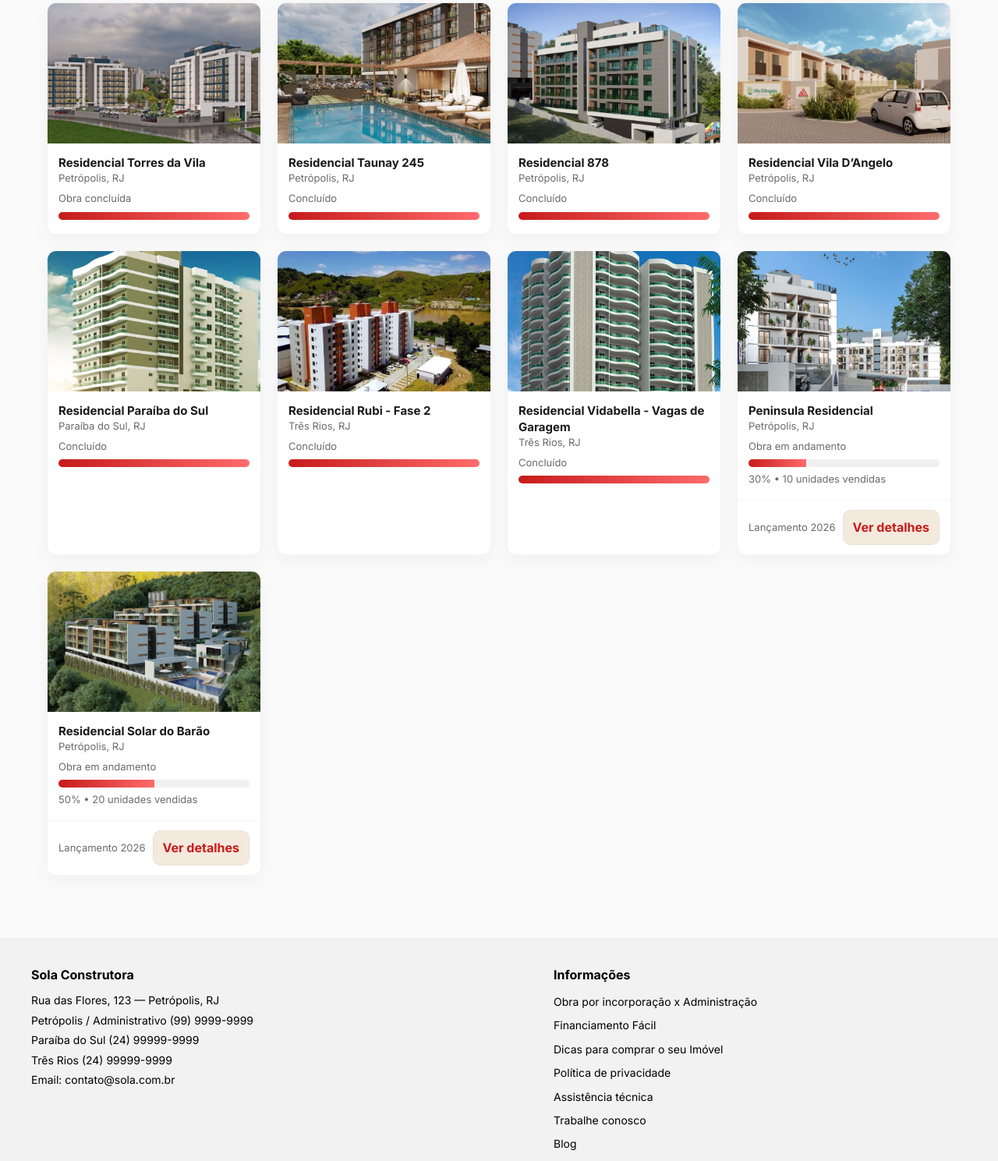
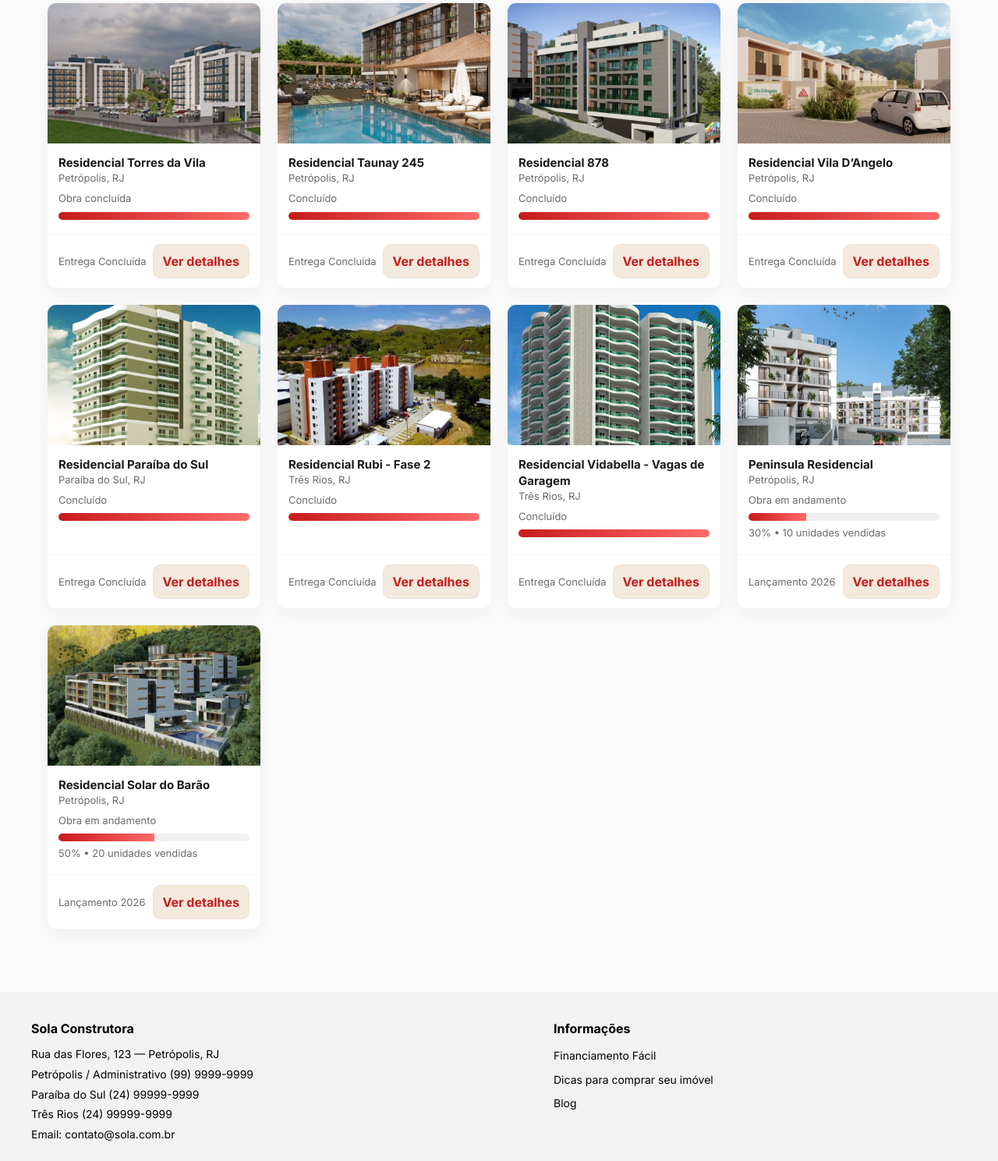
Before and after one commit to primewebsites/Sola, a plain HTML site: page empreendimentos.html in a window 1280 px wide. Shown: the part 796-2285 px from the top of the page at 78% size. Drawn offline with Linux system fonts and the light colour scheme.

Commit message:
Update empreendimentos.html

```diff
--- a/empreendimentos.html
+++ b/empreendimentos.html
@@ -145,6 +145,10 @@
               <div class="progress"><span style="width:100%"></span></div>
             </div>
           </div>
+          <div class="card-footer">
+            <div class="small muted">Entrega Concluída</div>
+            <a class="secondary-btn" href="#">Ver detalhes</a>
+          </div>
         </article>
 
         <article class="card realizados" role="listitem">
@@ -158,6 +162,10 @@
               <div class="small muted">Concluído</div>
               <div class="progress"><span style="width:100%"></span></div>
             </div>
+          </div>
+          <div class="card-footer">
+            <div class="small muted">Entrega Concluída</div>
+            <a class="secondary-btn" href="#">Ver detalhes</a>
           </div>
         </article>
 
@@ -173,6 +181,10 @@
               <div class="progress"><span style="width:100%"></span></div>
             </div>
           </div>
+          <div class="card-footer">
+            <div class="small muted">Entrega Concluída</div>
+            <a class="secondary-btn" href="#">Ver detalhes</a>
+          </div>
         </article>
 
         <article class="card realizados" role="listitem">
@@ -186,6 +198,10 @@
               <div class="small muted">Concluído</div>
               <div class="progress"><span style="width:100%"></span></div>
             </div>
+          </div>
+          <div class="card-footer">
+            <div class="small muted">Entrega Concluída</div>
+            <a class="secondary-btn" href="#">Ver detalhes</a>
           </div>
         </article>
 
@@ -201,6 +217,10 @@
               <div class="progress"><span style="width:100%"></span></div>
             </div>
           </div>
+          <div class="card-footer">
+            <div class="small muted">Entrega Concluída</div>
+            <a class="secondary-btn" href="#">Ver detalhes</a>
+          </div>
         </article>
 
         <article class="card realizados" role="listitem">
@@ -215,6 +235,10 @@
               <div class="progress"><span style="width:100%"></span></div>
             </div>
           </div>
+          <div class="card-footer">
+            <div class="small muted">Entrega Concluída</div>
+            <a class="secondary-btn" href="#">Ver detalhes</a>
+          </div>
         </article>
 
         <article class="card realizados" role="listitem">
@@ -228,6 +252,10 @@
               <div class="small muted">Concluído</div>
               <div class="progress"><span style="width:100%"></span></div>
             </div>
+          </div>
+          <div class="card-footer">
+            <div class="small muted">Entrega Concluída</div>
+            <a class="secondary-btn" href="#">Ver detalhes</a>
           </div>
         </article>
 
@@ -287,13 +315,9 @@
       </div>
       <div class="footer-links">
         <h4>Informações</h4>
-         <ul>
-          <li><a href="#">Obra por incorporação x Administração</a></li>
+        <ul>
           <li><a href="#">Financiamento Fácil</a></li>
-          <li><a href="#">Dicas para comprar o seu Imóvel</a></li>
-          <li><a href="#">Política de privacidade</a></li>
-          <li><a href="#">Assistência técnica</a></li>
-          <li><a href="#">Trabalhe conosco</a></li>
+          <li><a href="#">Dicas para comprar seu imóvel</a></li>
           <li><a href="blog.html">Blog</a></li>
         </ul>
       </div>
```
